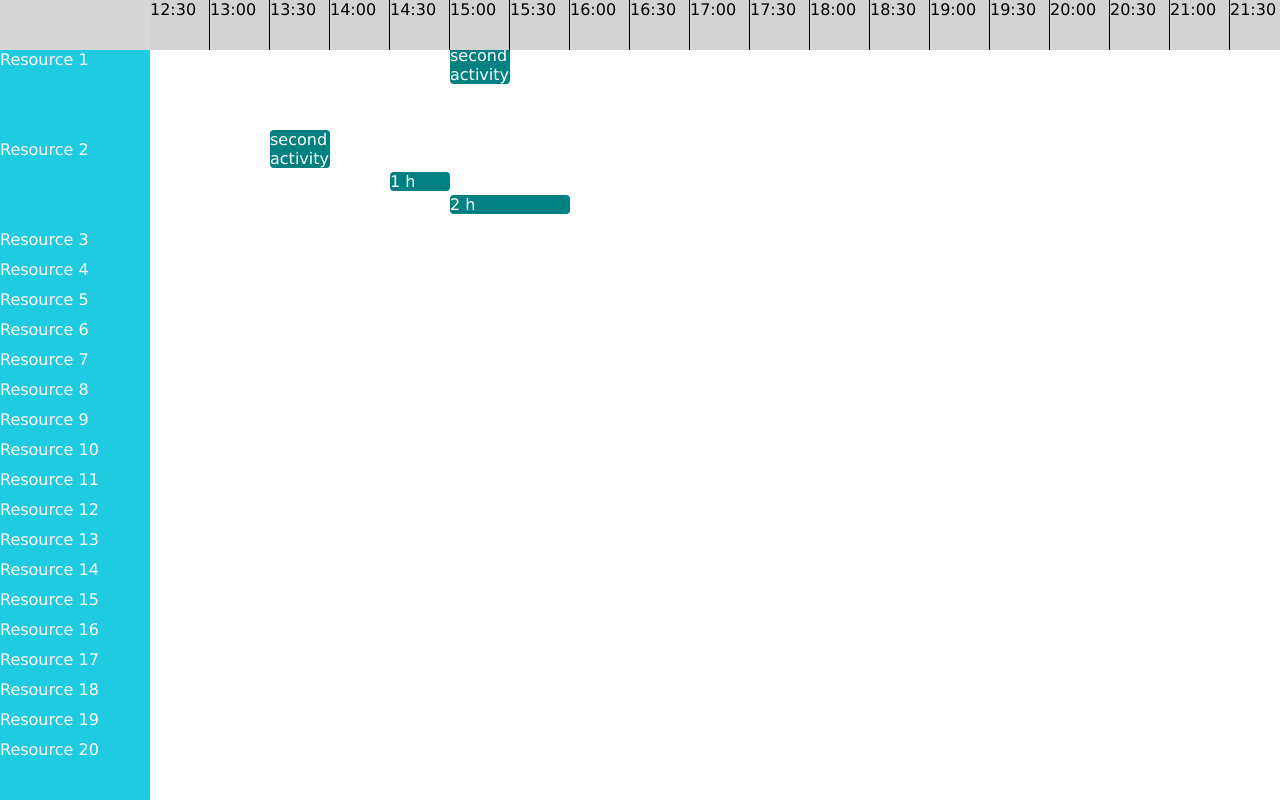
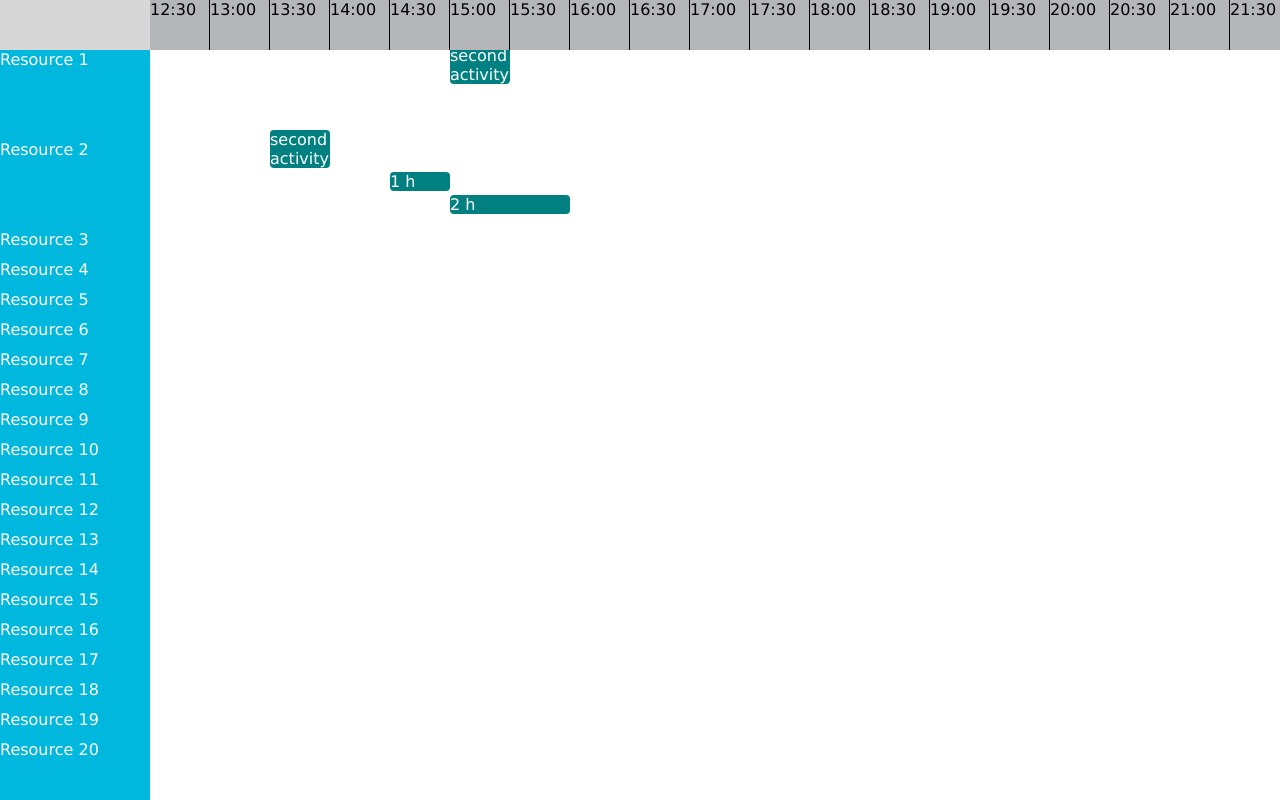
Before and after one commit to lotny/sgantt, a plain HTML site: page index.html in a window 1280 px wide. Drawn offline with Linux system fonts and the light colour scheme.

Commit message:
updating style

```diff
--- a/simple_gantt.css
+++ b/simple_gantt.css
@@ -26,8 +26,8 @@ body {
 }
 
 .row-resource {
-    background-color:#1ecbe1;
-    color:#fff;
+    background-color:#00B8DE;
+    color:#FFF;
     width:150px;
 }
 
@@ -42,7 +42,7 @@ body {
 }
 .timeline {
     height: 50px;
-    background-color:lightgrey;
+    background-color:#B4B6BA;
 }
 .time-cell {
     border-style:solid;
```
